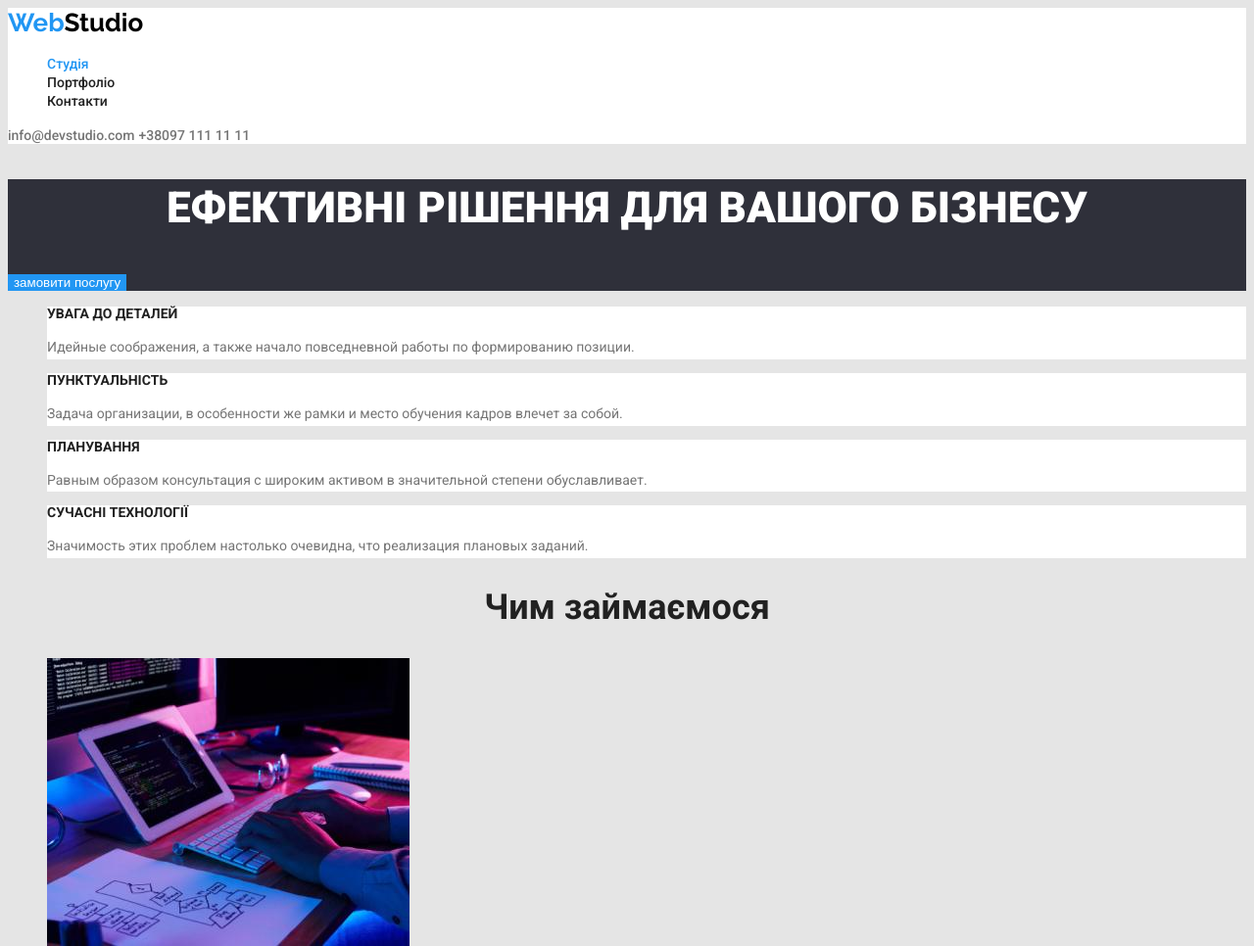
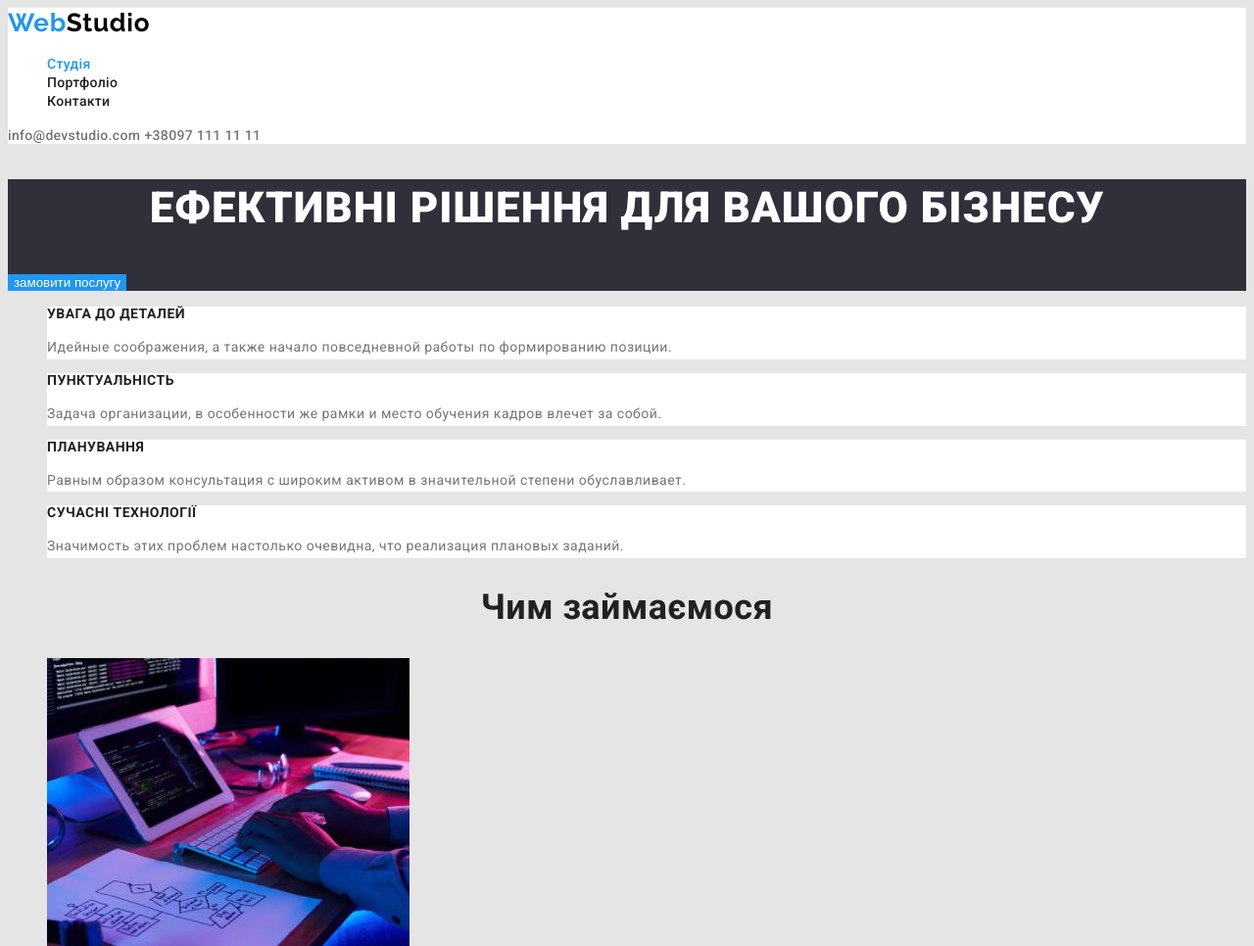
Before and after one commit to KomaNatoR/goit-markup-hw-02, a plain HTML site: page index.html in a window 1280 px wide. Shown: the top 966 px of the page at 98% size. Drawn offline with Linux system fonts and the light colour scheme.

Commit message:
деякі добавки

```diff
--- a/css/styles.css
+++ b/css/styles.css
@@ -8,10 +8,14 @@
  }
 
  /* загальні */
- body      {background-color: #E5E5E5;
+    body      {
+
+        font-family: "roboto", sans-serif;
+        letter-spacing: 0.03em;
+
+        background-color: #E5E5E5;
         color: var(--main-text-color);
-            font-family: "roboto", sans-serif;}
-
+     }
     .list { list-style: none;}
     .noline {text-decoration: none;}
 
@@ -32,10 +36,12 @@
   .button {
       background-color: var(--accent-color);
       color: #ffffff;
+
       border: none;
   }
   .button-p {
     font-family: inherit;
+
     background-color: #F5F4FA;
     color: #212121;
   }
@@ -46,13 +52,15 @@
 
  /* голова */
     header {
+        letter-spacing: 0.02em;
+
         background-color: #ffffff;
-
     }
     .logo { font-family: "raleway", sans-serif;
             font-weight: 700;
             font-size: 26px;
-            line-height: 1.19;}
+            line-height: 1.19;
+            letter-spacing: 0.03em;}
     .logo-web, .logo-studio:hover, .logo-studio:focus {color: var(--accent-color);}
     .logo-studio {color: #000000;}
 /* навігація сайту */
@@ -60,6 +68,7 @@
         font-weight: 500;
         font-size: 14px;
         line-height: 1.14;
+
         color: var(--title-text-color);
     }
     .site-nav .link:hover,
@@ -70,6 +79,7 @@
         font-weight: 500;
         font-size: 14px;
         line-height: 1.14;
+
         color: var(--main-text-color);
     }
     .contacts:hover,
@@ -79,6 +89,8 @@
 /* мейн */
 /* герой */
     .hero {
+        letter-spacing: 0.06em;
+
         color: #ffffff;
         background-color: #2F303A;
     }
@@ -98,12 +110,14 @@
         font-size: 14px;
         line-height: 1.14;
         text-transform: uppercase;
+
         color: var(--title-text-color);
     }
     .features-list-p {
         font-weight: 400;
         font-size: 14px;
         line-height: 1.71;
+
         color: var(--main-text-color);
     }
 /* чим займаємося */
@@ -112,6 +126,7 @@
         font-size: 36px;
         line-height: 1.16;
         text-align: center;
+
         color: var(--title-text-color);
     }
 /* наша команда */
@@ -123,6 +138,7 @@
         font-size: 36px;
         line-height: 1.16;
         text-align: center;
+
         color: var(--title-text-color);
     }
     .team-list-title {
@@ -130,6 +146,7 @@
         font-size: 16px;
         line-height: 1.18;
         text-align: center;
+
         color: var(--title-text-color);
     }
     .team-list-p {
@@ -137,6 +154,7 @@
         font-size: 16px;
         line-height: 1.18;
         text-align: center;
+
         color: var(--main-text-color);
     }
 /* ноги */
@@ -148,11 +166,13 @@
         font-weight: 400;
         font-size: 14px;
         line-height: 1.71;
+
         color: #ffffff;}
     .contacts-down {
         font-style: normal;
         font-weight: 400;
         font-size: 14px;
         line-height: 1.71;
+
         color: rgb(255,255,255,60%);}
     .contacts-down:hover, .contacts-down:focus {color: var(--accent-color);}
```
Lines whose indentation alone changed are shown as unchanged.
